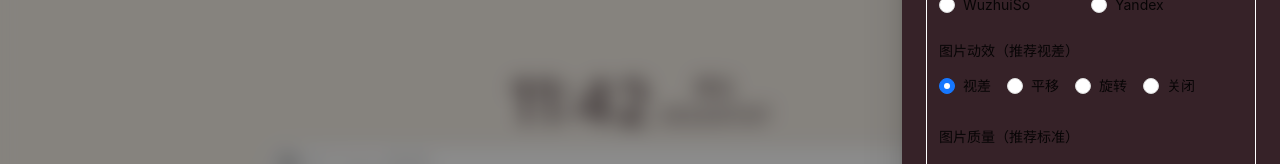
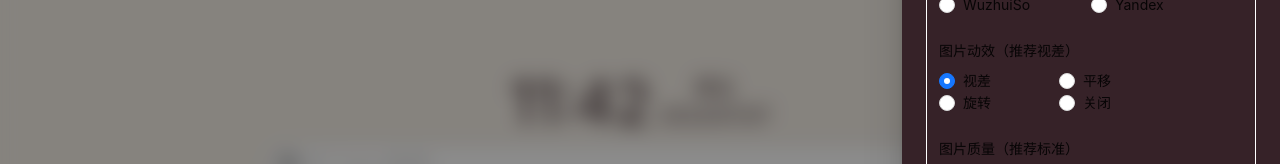
Before and after one commit to xyk953651094/SkyNewTab-React, a React (Create React App) app: page / in a window 1280 px wide. Both pictures are taken after a click on the button 1153 px from the left and 49 px from the top of the page. Shown: the part 255-419 px from the top of the page. Built offline with nearby package versions, Linux system fonts and the light colour scheme; no server answers.

Commit message:
修复已知问题

```diff
--- a/src/components/preferenceComponent.tsx
+++ b/src/components/preferenceComponent.tsx
@@ -242,16 +242,15 @@ class PreferenceComponent extends React.Component {
                                             </Row>
                                         </Radio.Group>
                                     </Form.Item>
-                                    {/*<Form.Item name={"showImageSwitch"} label={"显示图片（推荐开启）"}>*/}
-                                    {/*    <Switch checkedChildren="已开启" unCheckedChildren="已关闭" onChange={this.showImageSwitch.bind(this)} defaultChecked={this.state.formInitialValues.showImageSwitch}/>*/}
-                                    {/*</Form.Item>*/}
                                     <Form.Item name={"dynamicEffectRadio"} label={"图片动效（推荐视差）"}>
                                         <Radio.Group buttonStyle={"solid"}
                                                      onChange={this.dynamicEffectRadioOnChange.bind(this)}>
-                                            <Radio value={"all"}>视差</Radio>
-                                            <Radio value={"translate"}>平移</Radio>
-                                            <Radio value={"rotate"}>旋转</Radio>
-                                            <Radio value={"close"}>关闭</Radio>
+                                            <Row>
+                                                <Col span={12}><Radio value={"all"}>视差</Radio></Col>
+                                                <Col span={12}><Radio value={"translate"}>平移</Radio></Col>
+                                                <Col span={12}><Radio value={"rotate"}>旋转</Radio></Col>
+                                                <Col span={12}><Radio value={"close"}>关闭</Radio></Col>
+                                            </Row>
                                         </Radio.Group>
                                     </Form.Item>
                                     <Form.Item name={"imageQualityRadio"} label={"图片质量（推荐标准）"}>
--- a/src/components/wallpaperComponent.tsx
+++ b/src/components/wallpaperComponent.tsx
@@ -39,55 +39,33 @@ class WallpaperComponent extends React.Component {
         let backgroundImage: HTMLElement = backgroundImageDiv.children[0];
         if (backgroundImage instanceof HTMLElement) {
             backgroundImage.onload = () => {
+                backgroundImage.style.width = "102%";
                 this.setState({
                     displayImage: "block",
                 }, () => {
                     // 设置动态效果
-                    backgroundImage.className = "backgroundImage zIndexLow wallpaperFadeIn";
+                    backgroundImage.classList.add("wallpaperFadeIn");
                     setTimeout(() => {
                         backgroundImage.style.transform = "scale(1.05, 1.05)";
                         backgroundImage.style.transition = "5s";
+
+                        setTimeout(() => {
+                            backgroundImageDiv.style.perspective = "500px";
+                            imageDynamicEffect(backgroundImage, this.props.dynamicEffect);
+                        }, 5000);
                     }, 2000);
-                    setTimeout(() => {
-                        backgroundImageDiv.style.perspective = "500px";
-                        imageDynamicEffect(backgroundImage, this.props.dynamicEffect);
-                    }, 7000);
                 })
             }
         }
     }
 
     componentWillReceiveProps(nextProps: any, prevProps: any) {
-        // @ts-ignore
-        let backgroundImageDiv: HTMLElement = document.getElementById("backgroundImage");
-        // @ts-ignore
-        let backgroundImage: HTMLElement = backgroundImageDiv.children[0];
-        //
-        // if (nextProps.display !== prevProps.display) {
-        //     if (nextProps.display === "block") {
-        //         if (backgroundImage instanceof HTMLElement) {
-        //             backgroundImage.onload = () => {
-        //                 this.setState({
-        //                     displayImage: "block",
-        //                 }, () => {
-        //                     // 设置动态效果
-        //                     backgroundImage.className = "backgroundImage zIndexLow wallpaperFadeIn";
-        //                     setTimeout(() => {
-        //                         backgroundImage.style.transform = "scale(1.05, 1.05)";
-        //                         backgroundImage.style.transition = "5s";
-        //                     }, 2000);
-        //                     setTimeout(() => {
-        //                         backgroundImageDiv.style.perspective = "500px";
-        //                         imageDynamicEffect(backgroundImage, this.props.dynamicEffect);
-        //                     }, 7000);
-        //                 })
-        //             }
-        //         }
-        //     }
-        // }
-
         // 鼠标移动效果
-        if (nextProps.dynamicEffect !== this.props.dynamicEffect) {
+        if (nextProps.dynamicEffect !== this.props.dynamicEffect && this.props.dynamicEffect) {
+            // @ts-ignore
+            let backgroundImageDiv: HTMLElement = document.getElementById("backgroundImage");
+            // @ts-ignore
+            let backgroundImage: HTMLElement = backgroundImageDiv.children[0];
             if (backgroundImage instanceof HTMLElement) {
                 imageDynamicEffect(backgroundImage, nextProps.dynamicEffect);
             }
@@ -128,7 +106,7 @@ class WallpaperComponent extends React.Component {
         return (
             <Image
                 id={"backgroundImage"}
-                key={"1"}
+                // key={"1"}
                 width={"102%"}
                 height={"102%"}
                 className={"backgroundImage zIndexLow"}
--- a/src/stylesheets/publicStyles.scss
+++ b/src/stylesheets/publicStyles.scss
@@ -53,10 +53,6 @@ html, body {
 
 .zIndexLow {
     z-index: 0;
-}
-
-.zIndexBottom {
-    z-index: -1;
 }
 
 /*水平垂直居中*/
--- a/src/stylesheets/wallpaperComponent.scss
+++ b/src/stylesheets/wallpaperComponent.scss
@@ -1,8 +1,10 @@
-.ant-image:has(.backgroundImage) {
-    position: fixed;
-    top: -1%;
-    left: -1%;
-}
+//.ant-image:has(.backgroundImage) {
+//    position: fixed;
+//    top: -1%;
+//    left: -1%;
+//    width: 102%;
+//    height: 102%;
+//}
 
 // Firefox 暂不支持 has
 .ant-image {
@@ -12,13 +14,6 @@
 }
 
 .backgroundImage {
-    object-fit: cover;
-}
-
-.blurHashCanvas {
-    position: fixed;
-    top: -1%;
-    left: -1%;
     width: 102%;
     height: 102%;
     object-fit: cover;
--- a/src/typescripts/publicFunctions.ts
+++ b/src/typescripts/publicFunctions.ts
@@ -228,7 +228,7 @@ export function imageDynamicEffect(element: HTMLElement, effectType: string) {
                 break;
             }
             case "close": {
-                element.style.transform = "scale(1.05)";
+                element.style.transform = "scale(1.05, 1.05)";
                 break;
             }
         }
```
